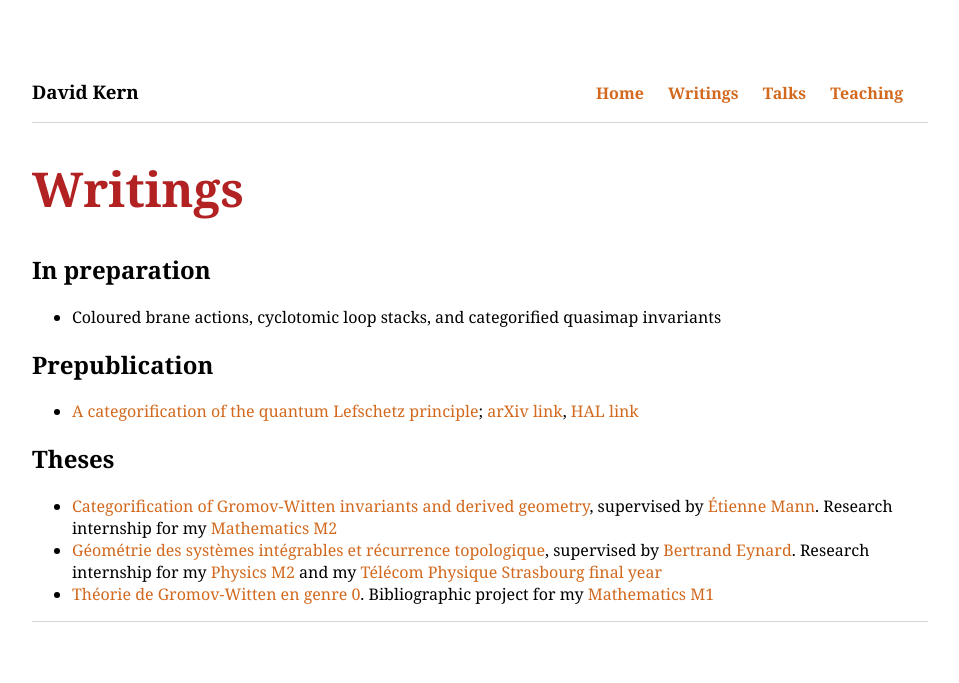
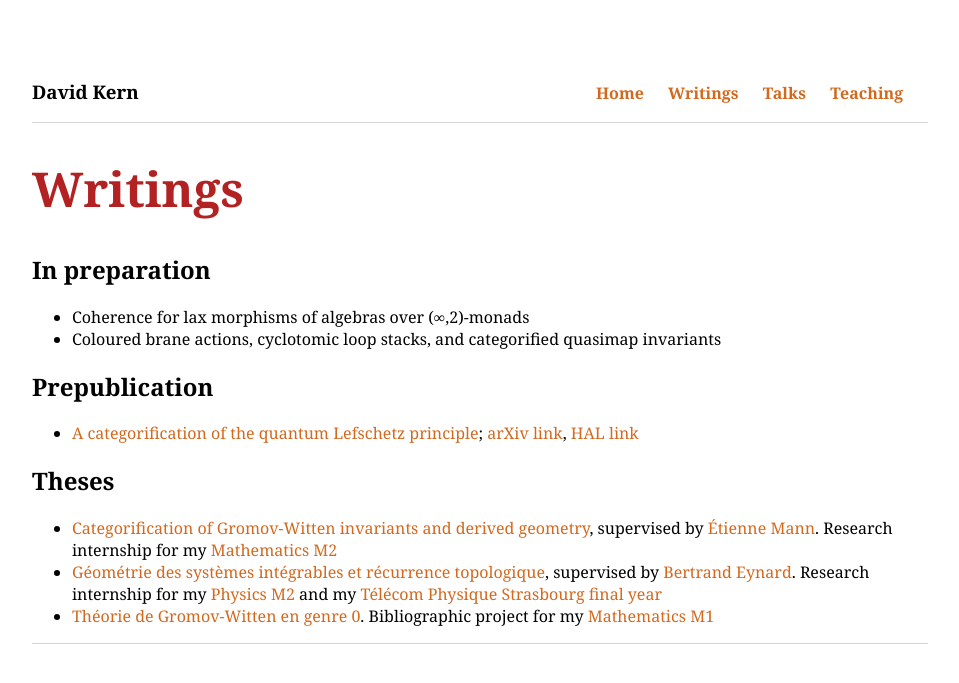
Before and after one commit to dskern/dskern.github.io, a Jekyll site: the page built from writings.html, in a window 1280 px wide. Shown: the top 683 px of the page, without its empty margins (160-1119 px from the left). Built offline with Jekyll 4.4.1, drawn with Linux system fonts in a browser that asks for light colours.

Commit message:
Update writings.html

```diff
--- a/writings.html
+++ b/writings.html
@@ -6,6 +6,7 @@ layout: default
 <h2>In preparation</h2>
 
 <ul>
+  <li>Coherence for lax morphisms of algebras over (&infin;,2)-monads</li>
   <li>Coloured brane actions, cyclotomic loop stacks, and categorified quasimap invariants</li>
 </ul>
 
```
